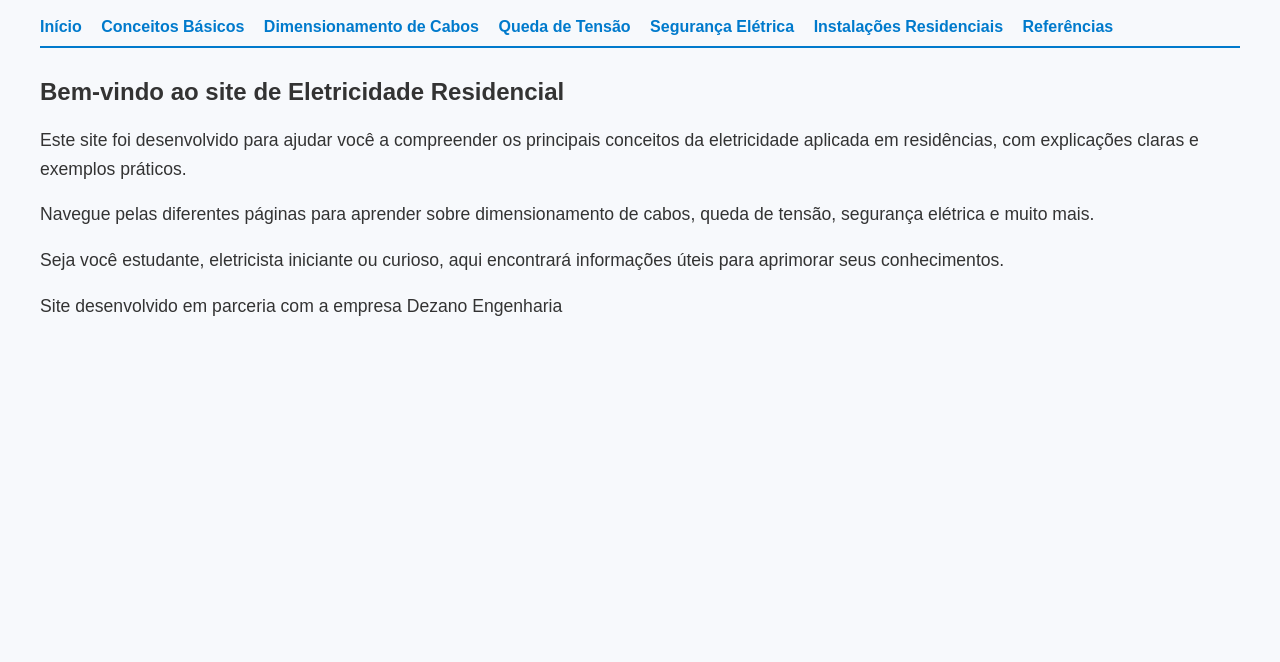
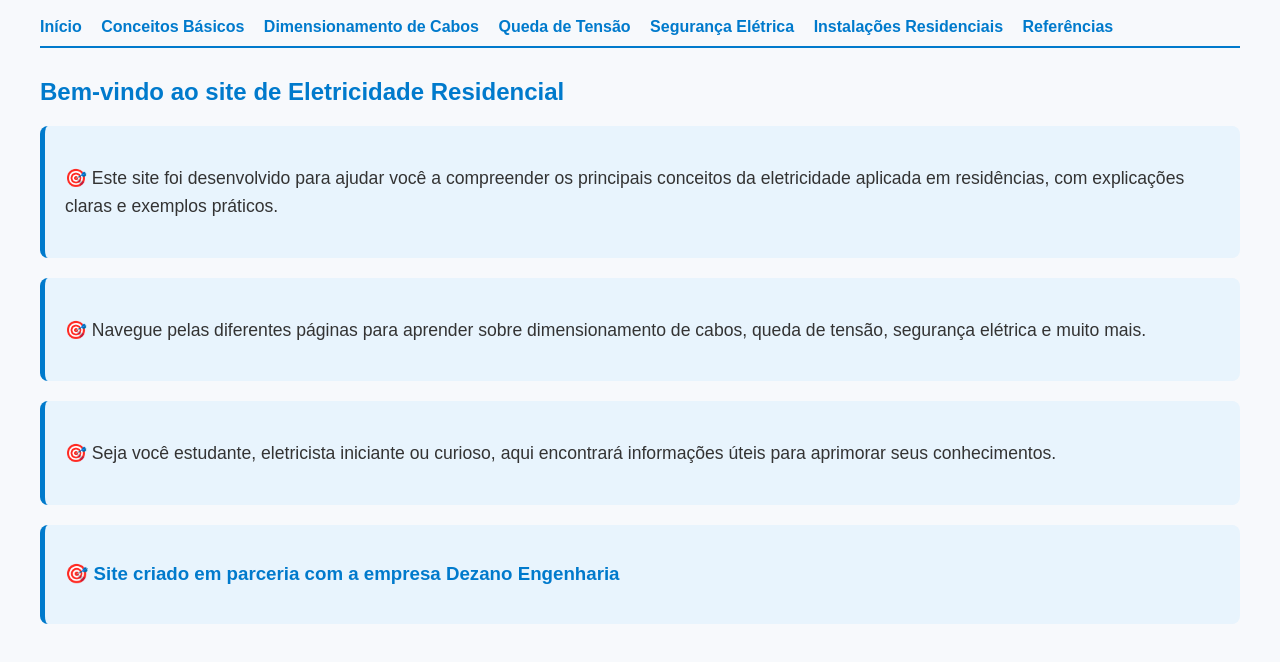
Before and after one commit to david220596/eletricidade-residencial, a plain HTML site: page index.html in a window 1280 px wide. Shown: the part 80-742 px from the top of the page. Drawn offline with Linux system fonts and the light colour scheme.

Commit message:
Update index.html

```diff
--- a/index.html
+++ b/index.html
@@ -16,9 +16,9 @@
             padding-bottom: 10px;
             margin-bottom: 30px;
         }
-        h1 {
-            color: #007acc;
-        }
+        h1, h2, h3 {
+			color: #007acc;
+		}
         p {
             font-size: 1.1em;
             line-height: 1.6em;
@@ -32,6 +32,9 @@
         nav a:hover {
             text-decoration: underline;
         }
+		.passo {
+			background: #e8f4fd; padding: 20px; margin: 20px 0; border-radius: 8px; border-left: 5px solid #007acc;
+		}
     </style>
 </head>
 <body>
@@ -50,11 +53,21 @@
     <main>
         <section>
             <h2>Bem-vindo ao site de Eletricidade Residencial</h2>
-            <p>Este site foi desenvolvido para ajudar você a compreender os principais conceitos da eletricidade aplicada em residências,
-            com explicações claras e exemplos práticos.</p>
-            <p>Navegue pelas diferentes páginas para aprender sobre dimensionamento de cabos, queda de tensão, segurança elétrica e muito mais.</p>
-            <p>Seja você estudante, eletricista iniciante ou curioso, aqui encontrará informações úteis para aprimorar seus conhecimentos.</p>
-            <p>Site desenvolvido em parceria com a empresa Dezano Engenharia</p>
+			<div class="passo">
+				<p>🎯 Este site foi desenvolvido para ajudar você a compreender os principais conceitos da eletricidade
+				aplicada em residências, com explicações claras e exemplos práticos.</p>
+			</div>
+			<div class="passo">
+				<p>🎯 Navegue pelas diferentes páginas para aprender sobre dimensionamento de cabos, queda de tensão,
+				segurança elétrica e muito mais.</p>
+			</div>
+			<div class="passo">
+				<p>🎯 Seja você estudante, eletricista iniciante ou curioso, aqui encontrará informações
+				úteis para aprimorar seus conhecimentos.</p>
+			</div>
+			<div class="passo">
+				<h3>🎯 Site criado em parceria com a empresa Dezano Engenharia</h3>
+			</div>
         </section>
     </main>
 </body>
```
